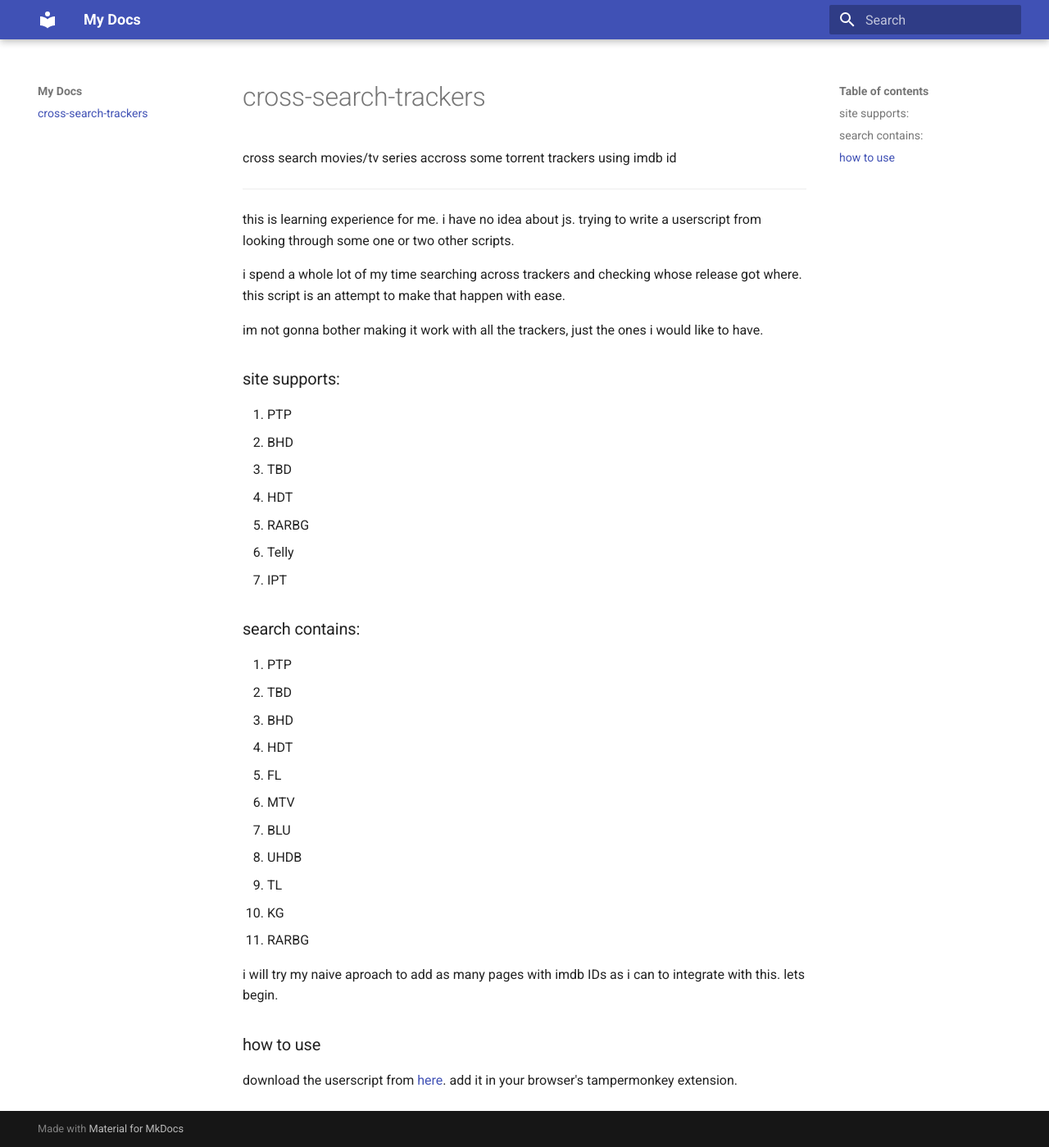
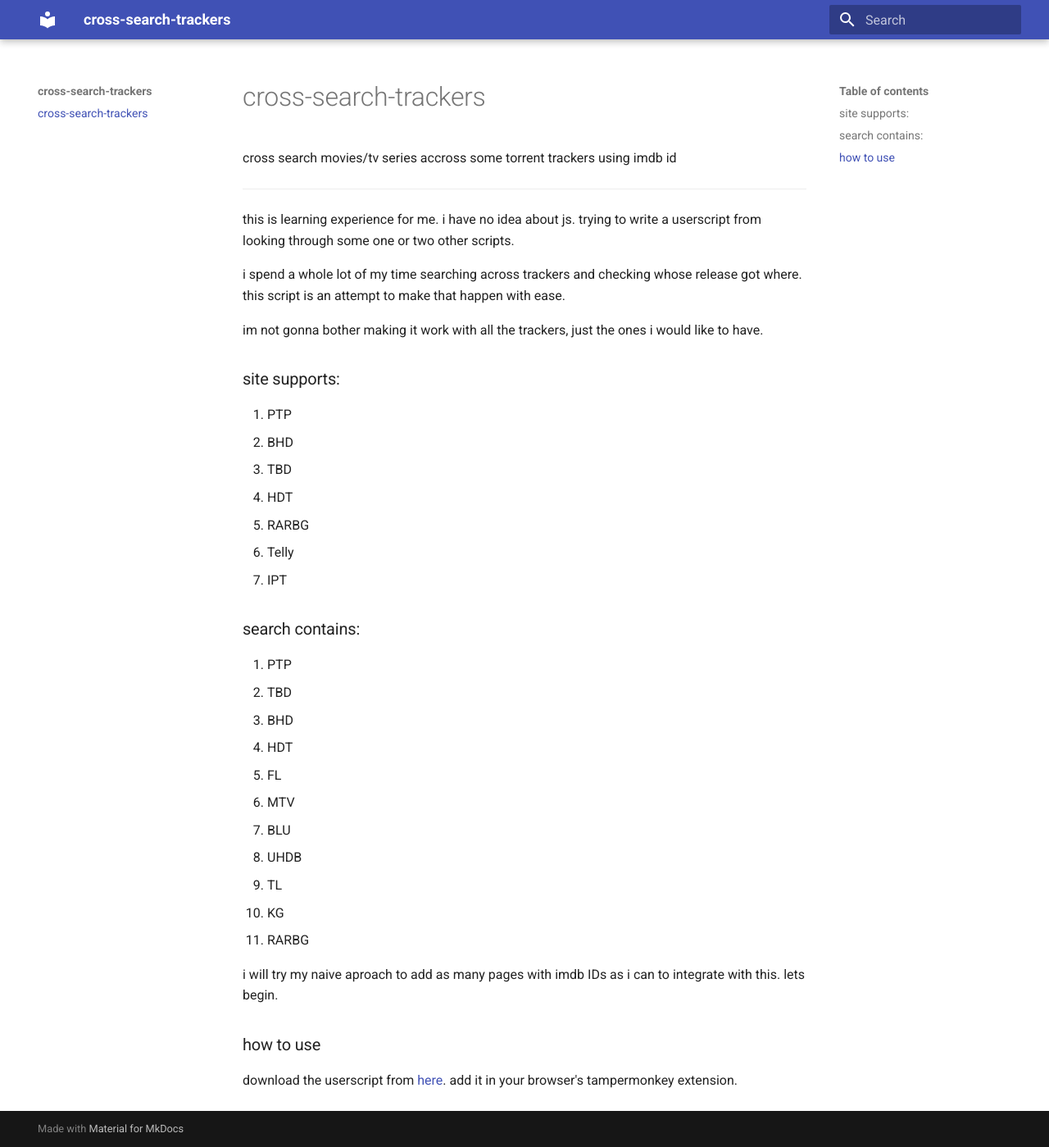
Before and after one commit to lukacoufyl/cross-search-trackers, an MkDocs documentation site: the page built from docs/index.md, in a window 1280 px wide and 1399 px high. Shown: the whole window at 82% size. Built offline with MkDocs 1.6.1 and Material for MkDocs 9.7.7, drawn with Linux system fonts in a browser that asks for light colours.

Commit message:
site name update

```diff
--- a/mkdocs.yml
+++ b/mkdocs.yml
@@ -1,3 +1,3 @@
-site_name: My Docs
+site_name: cross-search-trackers
 theme:
   name: material
```
